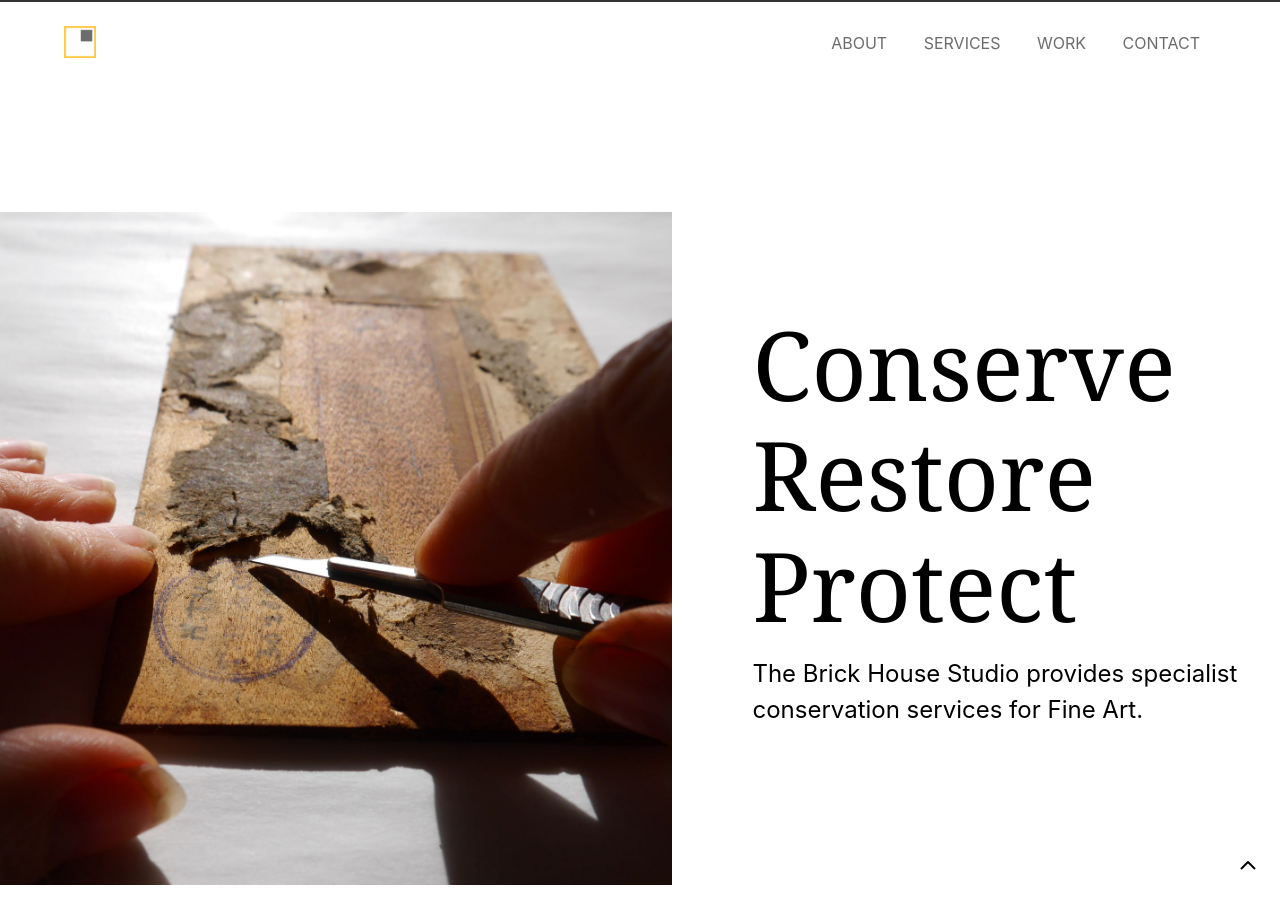
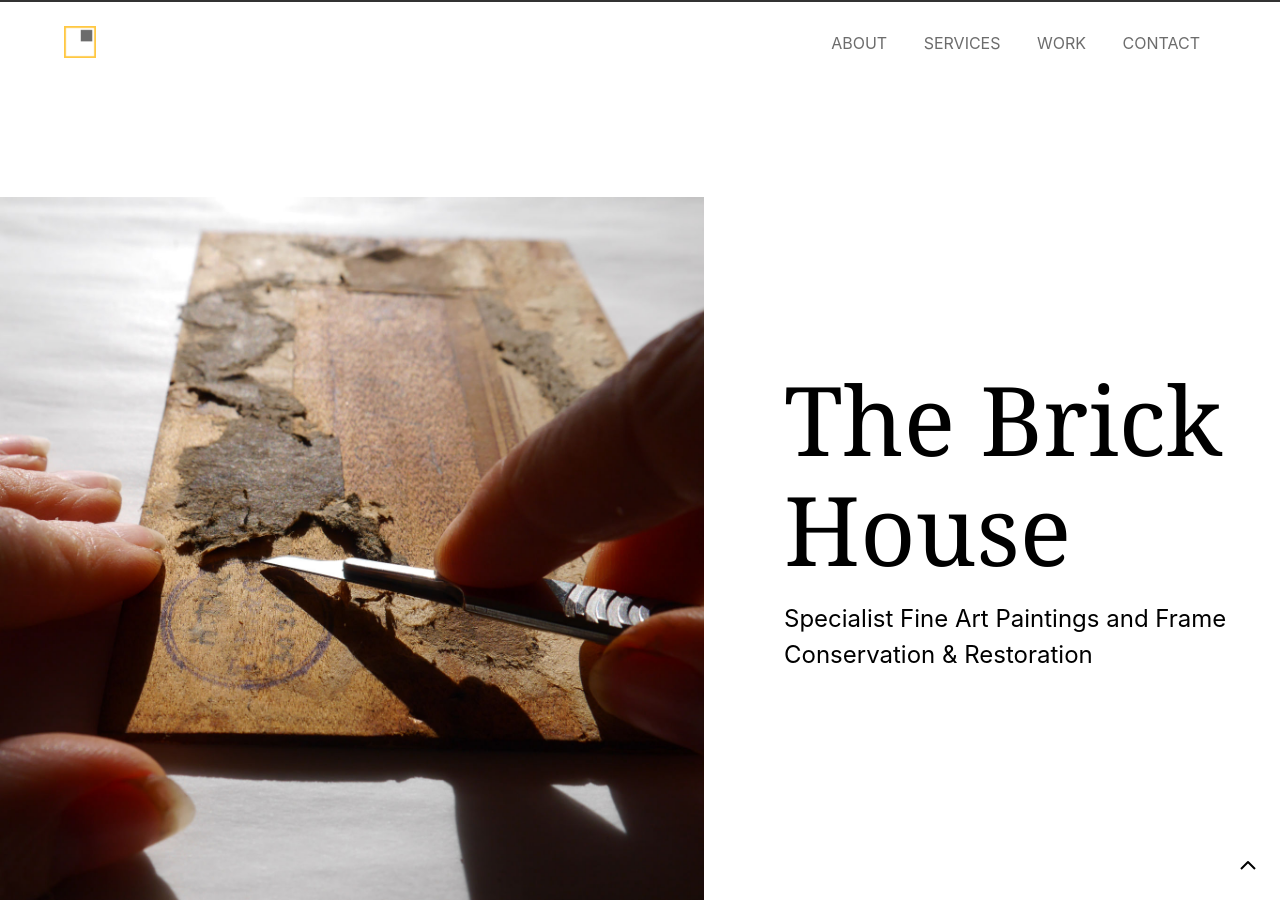
Before and after one commit to wearethoughtfox/brickhouse, a Jekyll site: the page built from index.html, in a window 1280 px wide and 900 px high. Built offline with Jekyll 4.4.1, drawn with Linux system fonts in a browser that asks for light colours; a script that is not in the unit is left out; some of the changed text lies outside the part shown.

Commit message:
Update Pages “home”

```diff
--- a/index.html
+++ b/index.html
@@ -6,14 +6,14 @@ layout: default
         <img src="{{ site.baseurl }}/images/cpaper-square.jpg">
     </div>
     <div class="tc tl-ns ph3">
-        <h1 class="f1 f-headline-l fw2 mb3 mt4 mt0-ns">Conserve Restore Protect</h1>
-        <p class="f3 f3-l mb4 mb5-l lh-copy"> The Brick House Studio provides specialist conservation services for Fine Art. </p>
+        <h1 class="f1 f-headline-l fw2 mb3 mt4 mt0-ns">The Brick House</h1>
+        <p class="f3 f3-l mb4 mb5-l lh-copy"> Specialist Fine Art Paintings and Frame Conservation & Restoration </p>
     </div>
 </section>
 
 <section class="bg-secondary pv5 pb3-l ph4 ph5-l overflow-hidden" id="about">
     <h2 class="sans-serif f6 ttu tracked white">What we do</h2>
-    <h1 class="f2 f1-l white fw2">A dedicated studio for all your needs. </h1>
+    <h1 class="f2 f1-l white fw2">A studio dedicated to caring for your Fine Art. </h1>
     <p class="sans-serif f3 lh-copy measure white pb5 pb3-l">Located on the border between Hampshire and Wiltshire,
         our skilled
         team
```
